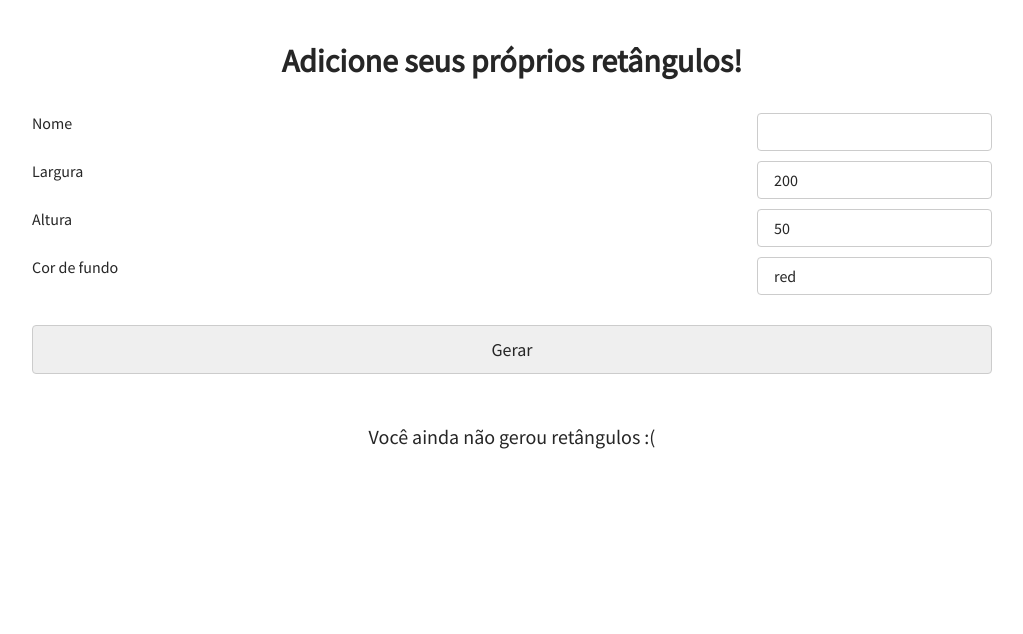
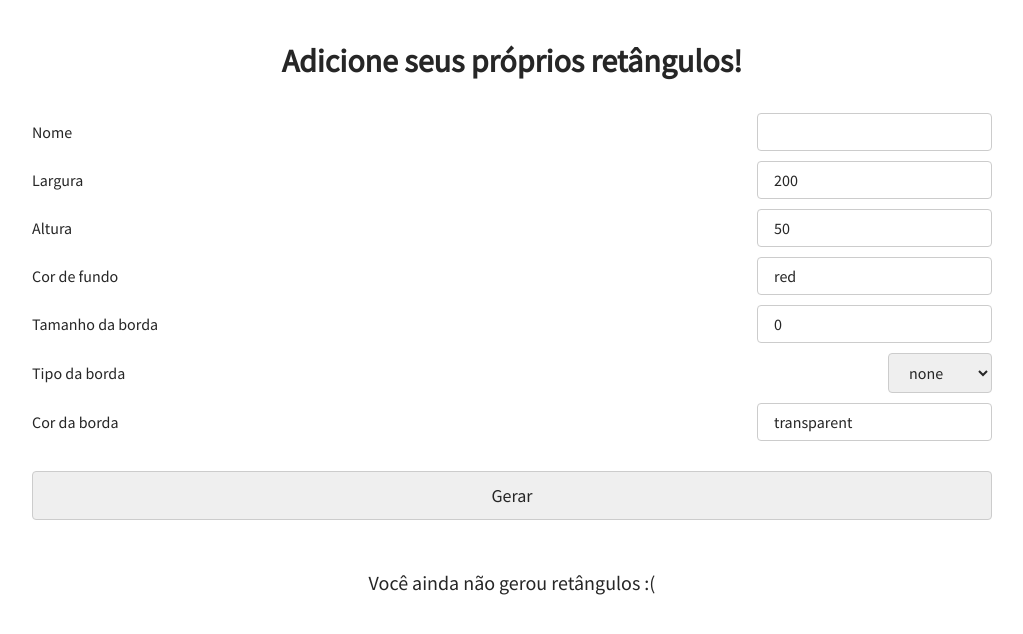
Before and after one commit to mibsbalsante/wtm-vue-parcel, a Vue app: page / in a window 1280 px wide. Shown: the top 634 px of the page, without its empty margins (128-1151 px from the left). Built offline with nearby package versions, Linux system fonts and the light colour scheme.

Commit message:
feat: add borders to rectangles

```diff
--- a/src/Form.vue
+++ b/src/Form.vue
@@ -16,6 +16,29 @@
       Cor de fundo
       <input class="input" type="text" v-model="options.bgColor" id="bgColor">
     </label>
+    <label class="label" for="borderWidth">
+      Tamanho da borda
+      <input
+        class="input"
+        type="number"
+        v-model.number="options.borderWidth"
+        id="borderWidth"
+      >
+    </label>
+    <label class="label" for="borderStyle">
+      Tipo da borda
+      <select class="input" v-model="options.borderStyle" id="borderStyle">
+        <option value="none">none</option>
+        <option value="dotted">dotted</option>
+        <option value="dashed">dashed</option>
+        <option value="solid">solid</option>
+        <option value="double">double</option>
+      </select>
+    </label>
+    <label class="label" for="borderColor">
+      Cor da borda
+      <input class="input" type="text" v-model="options.borderColor" id="borderColor">
+    </label>
     <button class="button">Gerar</button>
   </form>
 </template>
@@ -32,7 +55,17 @@
       }
     },
     data() {
-      return { options: { name: '', width: 200, height: 50, bgColor: 'red' } }
+      return {
+        options: {
+          name: '',
+          width: 200,
+          height: 50,
+          bgColor: 'red',
+          borderWidth: 0,
+          borderStyle: 'none',
+          borderColor: 'transparent'
+        }
+      }
     }
   }
 </script>
@@ -41,6 +74,7 @@
   .label {
     display: flex;
     justify-content: space-between;
+    align-items: center;
     padding: 10px 0 0;
   }
 
--- a/src/List.vue
+++ b/src/List.vue
@@ -2,7 +2,7 @@
   <ul class="list" v-if="list.length > 0">
     <li class="item" v-for="item in list" :key="item.name">
       <div
-        :style="{width: `${item.width}px`, height: `${item.height}px`, backgroundColor: item.bgColor}"
+        :style="{width: `${item.width}px`, height: `${item.height}px`, backgroundColor: item.bgColor, border: `${item.borderWidth}px ${item.borderStyle} ${item.borderColor}`}"
       >{{item.name}}</div>
     </li>
   </ul>
--- a/src/styles.css
+++ b/src/styles.css
@@ -14,7 +14,8 @@ body {
 
 body,
 button,
-input {
+input,
+select {
   font-family: 'Source Sans Pro',
                 -apple-system,
                 BlinkMacSystemFont,
```
